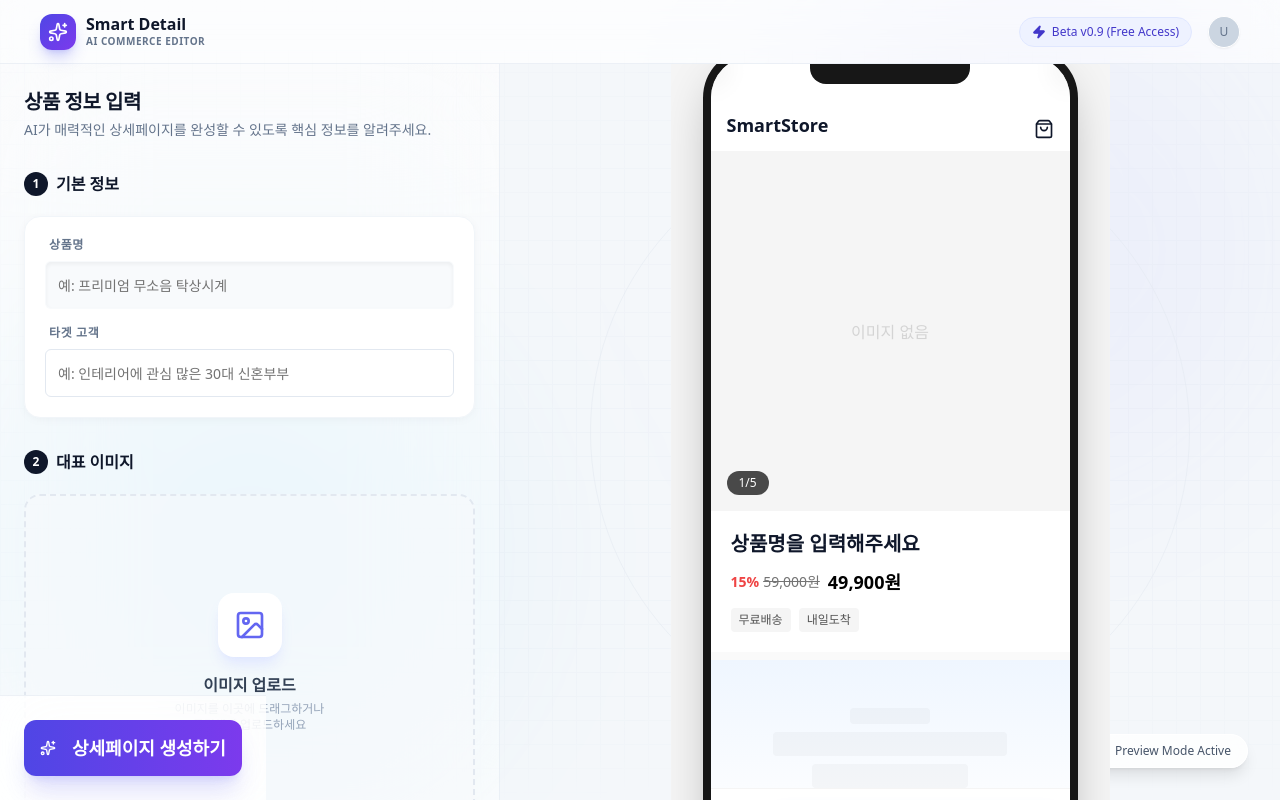
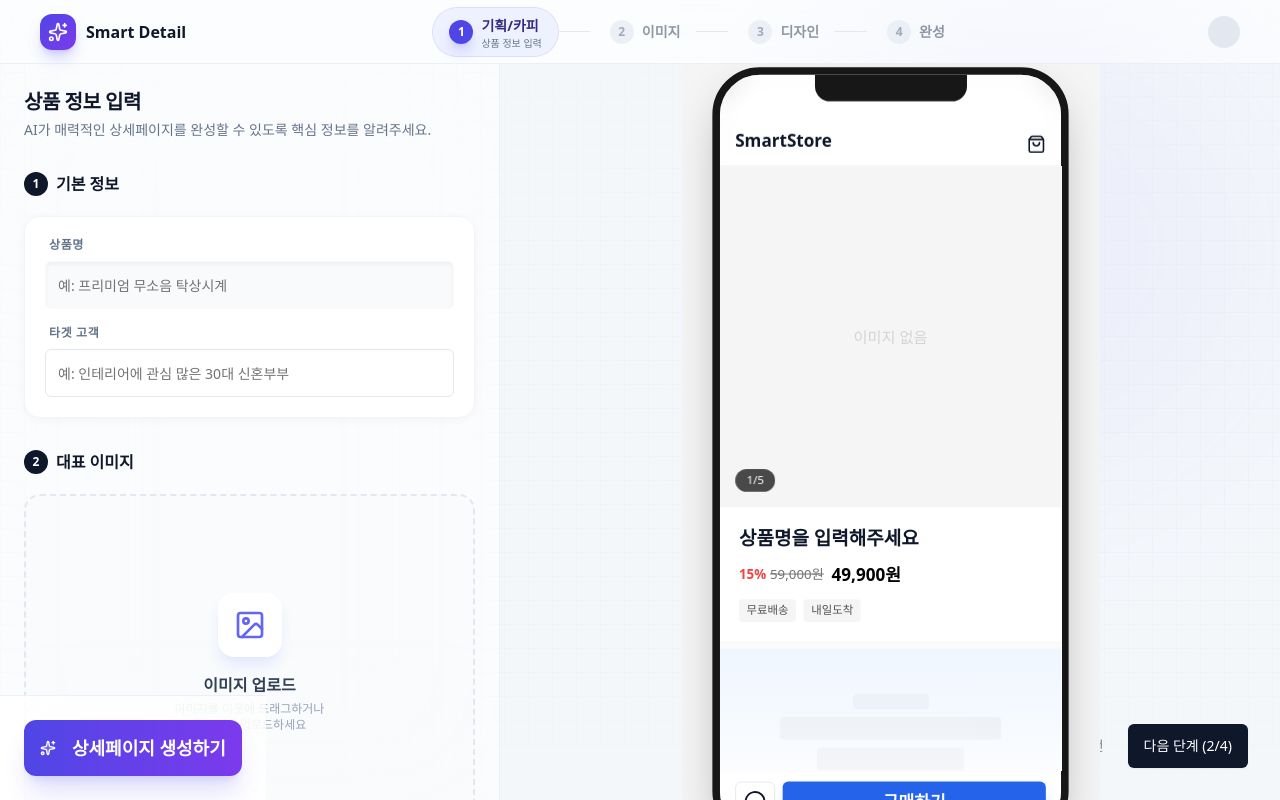
Before and after one commit to seojeongju/wow-prduct-edit, a Next.js app: page / in a window 1280 px wide. Built offline with nearby package versions, Linux system fonts and the light colour scheme.

Commit message:
feat: Implement Step 1 Logic with Zustand and AI API

```diff
--- a/package.json
+++ b/package.json
@@ -18,7 +18,8 @@
     "openai": "^6.16.0",
     "react": "19.2.3",
     "react-dom": "19.2.3",
-    "tailwind-merge": "^3.4.0"
+    "tailwind-merge": "^3.4.0",
+    "zustand": "^5.0.10"
   },
   "devDependencies": {
     "@cloudflare/next-on-pages": "^1.13.16",
--- a/src/app/page.tsx
+++ b/src/app/page.tsx
@@ -6,52 +6,19 @@ import MobilePreview from '@/components/preview/MobilePreview';
 import { ProductData } from '@/types';
 import { Sparkles, Zap } from 'lucide-react';
 import { motion } from 'framer-motion';
+import { useStore } from '@/store/useStore'; // Assuming this path for useStore
+import { Button } from '@/components/ui/button'; // Assuming this path for Button
 
 export default function Home() {
-  const [productData, setProductData] = useState<ProductData>({
-    productName: '',
-    benefits: ['', '', ''],
-    targetAudience: '',
-    tone: 'professional',
-    imageUrl: null,
-  });
+  const { currentStep, setStep, productData, updateProductData, isLoading, setLoading, generateCopy } = useStore();
 
-  const [isGenerating, setIsGenerating] = useState(false);
-
-  // Simplified dummy generation for UI implementation
-  const handleGenerate = async () => {
-    if (!productData.productName) return alert("상품명을 입력해주세요.");
-    setIsGenerating(true);
-
-    try {
-      // 실제 API 호출 로직은 ProductInput이나 별도 핸들러에서 수행
-      // 여기서는 UI 테스트를 위해 fetch 호출
-      const response = await fetch('/api/generate', {
-        method: 'POST',
-        headers: { 'Content-Type': 'application/json' },
-        body: JSON.stringify(productData),
-      });
-      if (!response.ok) throw new Error("Error");
-      const data = await response.json();
-      setProductData(prev => ({ ...prev, generatedContent: data }));
-    } catch (e) {
-      console.error(e);
-      // Fallback for presentation if API fails
-      setTimeout(() => {
-        setProductData(prev => ({
-          ...prev,
-          generatedContent: {
-            hook: `🔥 지금 주문 폭주 중!\n${prev.productName}, 왜 다들 난리일까요?`,
-            features: "1. 믿을 수 없는 퀄리티로 압도적인 만족감\n2. 사용자 중심의 설계로 편리함 극대화\n3. 어디서도 볼 수 없는 독보적인 디자인",
-            trust: "⭐⭐⭐⭐⭐\n'인생 아이템을 만났어요!'\n이미 3천명이 선택한 이유가 있습니다.",
-            closing: "고민은 배송만 늦출 뿐입니다.\n지금 바로 시작하세요."
-          }
-        }));
-      }, 1500);
-    } finally {
-      setIsGenerating(false);
-    }
-  };
+  // Steps definition for UI
+  const steps = [
+    { id: 1, label: "기획/카피", desc: "상품 정보 입력" },
+    { id: 2, label: "이미지", desc: "업로드 및 편집" },
+    { id: 3, label: "디자인", desc: "레이아웃 설정" },
+    { id: 4, label: "완성", desc: "내보내기" },
+  ];
 
   return (
     <main className="h-screen w-full flex flex-col overflow-hidden bg-slate-50 relative selection:bg-indigo-100 selection:text-indigo-900">
@@ -59,7 +26,6 @@ export default function Home() {
       {/* Background Decor */}
       <div className="absolute inset-0 bg-grid-pattern opacity-[0.4] z-0 pointer-events-none" />
       <div className="absolute top-0 right-0 w-[500px] h-[500px] bg-indigo-500/10 rounded-full blur-[100px] pointer-events-none" />
-      <div className="absolute bottom-0 left-0 w-[500px] h-[500px] bg-sky-500/10 rounded-full blur-[100px] pointer-events-none" />
 
       {/* Header */}
       <header className="flex-none h-16 px-6 lg:px-10 flex items-center justify-between z-20 border-b border-slate-200/60 bg-white/50 backdrop-blur-md">
@@ -67,53 +33,112 @@ export default function Home() {
           <div className="w-9 h-9 rounded-xl bg-gradient-to-br from-indigo-600 to-violet-600 flex items-center justify-center text-white shadow-lg shadow-indigo-500/30">
             <Sparkles className="w-5 h-5" />
           </div>
-          <div>
-            <h1 className="font-bold text-slate-900 leading-tight">Smart Detail</h1>
-            <p className="text-[10px] font-semibold text-slate-500 tracking-wider uppercase">AI Commerce Editor</p>
-          </div>
+          <span className="font-bold text-slate-900">Smart Detail</span>
         </div>
 
-        <div className="flex items-center gap-4">
-          <div className="hidden md:flex items-center px-3 py-1.5 bg-indigo-50 text-indigo-700 rounded-full text-xs font-medium border border-indigo-100">
-            <Zap className="w-3.5 h-3.5 mr-1.5 fill-current" />
-            <span>Beta v0.9 (Free Access)</span>
-          </div>
-          <div className="w-8 h-8 rounded-full bg-slate-200 overflow-hidden border border-white shadow-sm">
-            {/* Fallback Avatar */}
-            <div className="w-full h-full bg-slate-300 flex items-center justify-center text-slate-500 text-xs">U</div>
-          </div>
+        {/* Stepper (Desktop) */}
+        <div className="hidden lg:flex items-center gap-1">
+          {steps.map((step, idx) => {
+            const isActive = currentStep === step.id;
+            const isComplete = currentStep > step.id;
+
+            return (
+              <div key={step.id} className="flex items-center">
+                <div
+                  className={`flex items-center gap-2 px-4 py-2 rounded-full transition-all duration-300
+                                ${isActive ? "bg-indigo-50 ring-1 ring-indigo-500/20" : "opacity-60"}
+                                ${isComplete ? "text-indigo-600" : "text-slate-600"}
+                            `}
+                >
+                  <div className={`
+                                w-6 h-6 rounded-full flex items-center justify-center text-xs font-bold transition-colors
+                                ${isActive ? "bg-indigo-600 text-white shadow-lg shadow-indigo-500/30" : ""}
+                                ${isComplete ? "bg-indigo-100 text-indigo-600" : ""}
+                                ${!isActive && !isComplete ? "bg-slate-200 text-slate-500" : ""}
+                            `}>
+                    {isComplete ? "✓" : step.id}
+                  </div>
+                  <div className="flex flex-col leading-none">
+                    <span className={`text-sm font-semibold ${isActive ? "text-indigo-900" : ""}`}>{step.label}</span>
+                    {isActive && <span className="text-[10px] text-slate-500 mt-0.5">{step.desc}</span>}
+                  </div>
+                </div>
+                {idx < steps.length - 1 && (
+                  <div className={`w-8 h-[1px] ${isComplete ? "bg-indigo-200" : "bg-slate-200"}`} />
+                )}
+              </div>
+            );
+          })}
+        </div>
+
+        <div className="flex items-center gap-3">
+          {/* Simple User Profile or Actions */}
+          <div className="w-8 h-8 rounded-full bg-slate-200" />
         </div>
       </header>
 
       {/* Main Workspace */}
       <div className="flex-1 flex overflow-hidden z-10 relative">
 
-        {/* Left Panel: Editor */}
-        <div className="w-full lg:w-[450px] xl:w-[500px] flex-none h-full overflow-y-auto scrollbar-hide border-r border-slate-200/60 bg-white/40 backdrop-blur-3xl">
-          <ProductInput
-            data={productData}
-            onChange={setProductData}
-            onGenerate={handleGenerate}
-            isGenerating={isGenerating}
-          />
+        {/* Left Panel: Dynamic Content based on Step */}
+        <div className="w-full lg:w-[500px] flex-none h-full overflow-y-auto scrollbar-hide border-r border-slate-200/60 bg-white/40 backdrop-blur-3xl transition-all">
+
+          {currentStep === 1 && (
+            <ProductInput
+              data={productData}
+              onChange={updateProductData}
+              onGenerate={generateCopy}
+              isGenerating={isLoading}
+            />
+          )}
+
+          {currentStep === 2 && (
+            <div className="p-10 flex flex-col items-center justify-center h-full text-center space-y-4">
+              <div className="w-16 h-16 rounded-2xl bg-indigo-50 flex items-center justify-center text-indigo-500 mb-2">
+                <Zap className="w-8 h-8" />
+              </div>
+              <h2 className="text-xl font-bold">이미지 스튜디오 (준비중)</h2>
+              <p className="text-slate-500 text-sm max-w-xs">
+                AI 배경 제거 및 생성 기능이 이 단계에 구현될 예정입니다.
+              </p>
+              <Button onClick={() => setStep(3)} variant="outline">다음 단계 미리보기</Button>
+            </div>
+          )}
+
+          {currentStep > 2 && (
+            <div className="p-10 flex flex-col items-center justify-center h-full text-center space-y-4">
+              <h2 className="text-xl font-bold">디자인 & 내보내기 (준비중)</h2>
+              <p className="text-slate-500 text-sm">
+                Step {currentStep} 개발 진행 중입니다.
+              </p>
+              <Button onClick={() => setStep(currentStep - 1)} variant="outline">이전 단계로</Button>
+            </div>
+          )}
+
         </div>
 
-        {/* Right Panel: Preview Studio */}
+        {/* Right Panel: Preview Studio (Always Visible but updates based on context) */}
         <div className="hidden lg:flex flex-1 items-center justify-center bg-slate-100/50 relative overflow-hidden">
-          {/* Studio ambient elements */}
-          <div className="absolute inset-0 flex items-center justify-center">
-            <div className="w-[600px] h-[600px] border border-slate-200 rounded-full opacity-50" />
-            <div className="absolute w-[400px] h-[400px] border border-slate-200 rounded-full opacity-60" />
+          <div className="relative z-10 scale-[0.85] xl:scale-95 transition-transform duration-500">
+            <MobilePreview data={productData} isLoading={isLoading} />
           </div>
 
-          <div className="relative z-10 scale-[0.9] xl:scale-100 transition-transform duration-500">
-            <MobilePreview data={productData} isLoading={isGenerating} />
-          </div>
-
-          {/* Floating Status */}
-          <div className="absolute bottom-8 right-8 px-4 py-2 bg-white/80 backdrop-blur-md rounded-full shadow-lg border border-white text-xs font-medium text-slate-600 flex items-center gap-2">
-            <div className="w-2 h-2 bg-emerald-500 rounded-full animate-pulse" />
-            Preview Mode Active
+          {/* Global Next/Prev Navigation for Demo */}
+          <div className="absolute bottom-8 right-8 flex gap-2">
+            <Button
+              variant="ghost"
+              onClick={() => setStep(Math.max(1, currentStep - 1))}
+              disabled={currentStep === 1}
+            >
+              이전
+            </Button>
+            <Button
+              className="bg-slate-900 text-white"
+              onClick={() => setStep(Math.min(4, currentStep + 1))}
+              disabled={currentStep === 4}
+            >
+              다음 단계 ({currentStep + 1}/4)
+            </Button>
           </div>
         </div>
       </div>
--- /dev/null
+++ b/src/store/useStore.ts
@@ -0,0 +1,73 @@
+import { create } from 'zustand';
+import { ProductData } from '@/types';
+
+interface AppState {
+    currentStep: number;
+    productData: ProductData;
+    isLoading: boolean;
+
+    // Actions
+    setStep: (step: number) => void;
+    nextStep: () => void;
+    prevStep: () => void;
+    updateProductData: (data: Partial<ProductData>) => void;
+    setLoading: (loading: boolean) => void;
+    generateCopy: () => Promise<void>;
+}
+
+export const useStore = create<AppState>((set, get) => ({
+    currentStep: 1, // 1: Planning, 2: Image, 3: Design, 4: Export
+    isLoading: false,
+
+    productData: {
+        productName: '',
+        benefits: ['', '', ''],
+        targetAudience: '',
+        tone: 'professional',
+        imageUrl: null,
+    },
+
+    setStep: (step) => set({ currentStep: step }),
+    nextStep: () => set((state) => ({ currentStep: Math.min(state.currentStep + 1, 4) })),
+    prevStep: () => set((state) => ({ currentStep: Math.max(state.currentStep - 1, 1) })),
+
+    updateProductData: (newData) => set((state) => ({
+        productData: { ...state.productData, ...newData }
+    })),
+
+    setLoading: (loading) => set({ isLoading: loading }),
+
+    generateCopy: async () => {
+        const { productData, currentStep } = get();
+
+        if (!productData.productName) {
+            alert("상품명을 입력해주세요.");
+            return;
+        }
+
+        set({ isLoading: true });
+
+        try {
+            const response = await fetch('/api/generate', {
+                method: 'POST',
+                headers: { 'Content-Type': 'application/json' },
+                body: JSON.stringify(productData),
+            });
+
+            if (!response.ok) throw new Error("Generation Failed");
+
+            const generatedContent = await response.json();
+
+            set((state) => ({
+                productData: { ...state.productData, generatedContent },
+                isLoading: false,
+                currentStep: Math.min(state.currentStep + 1, 4) // Auto advance to next step
+            }));
+
+        } catch (error) {
+            console.error(error);
+            alert("상세페이지 생성에 실패했습니다. 잠시 후 다시 시도해주세요.");
+            set({ isLoading: false });
+        }
+    }
+}));
```
Also changed, not shown: 2 other files (tests, documents, lock files or other folders).
